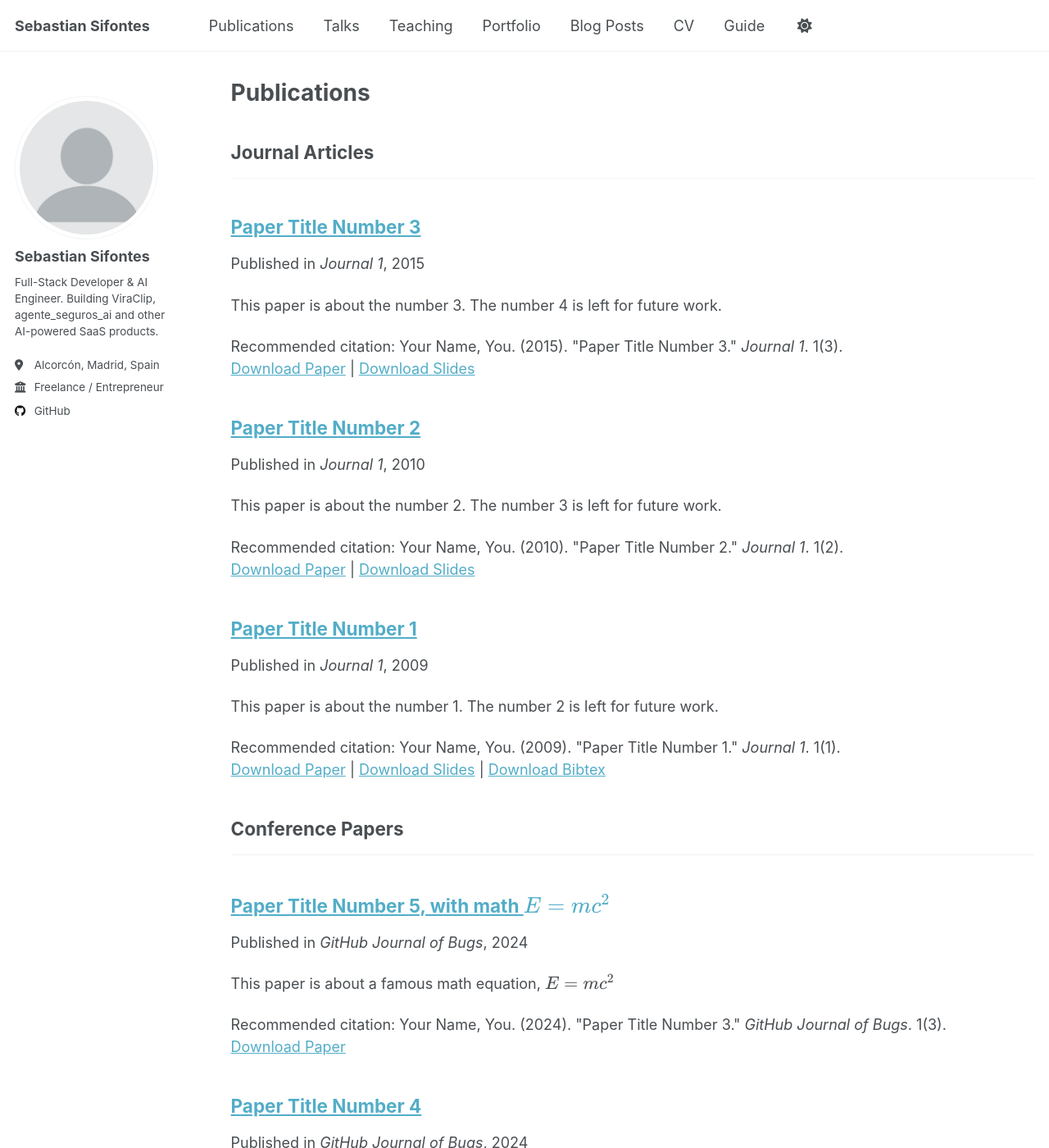
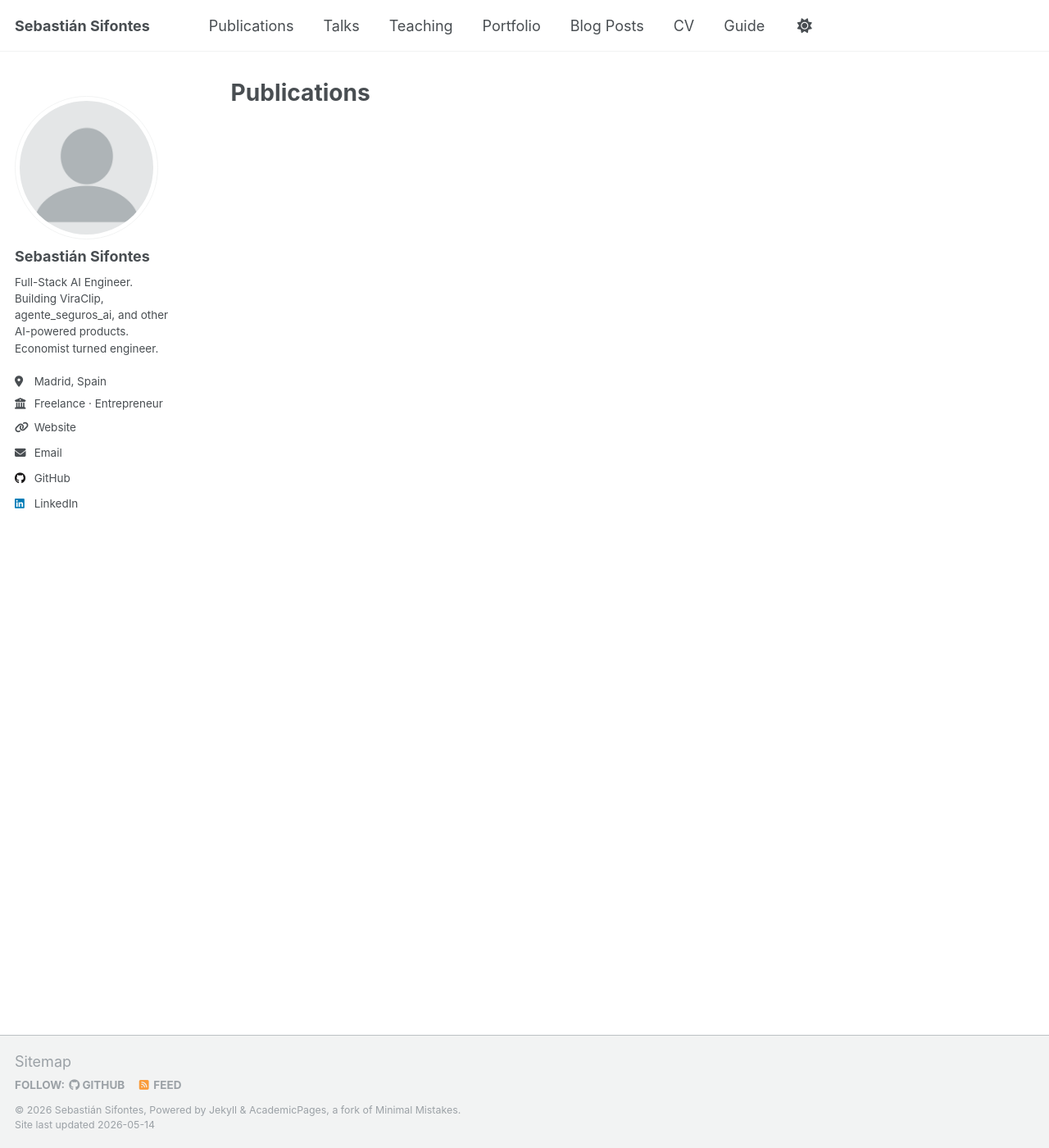
Before and after one commit to sebsv123/sebsv123.github.io, a Jekyll site: the page built from _pages/publications.html, in a window 1280 px wide and 1400 px high. Shown: the whole window at 82% size. Built offline with Jekyll 4.4.1, drawn with Linux system fonts in a browser that asks for light colours; a script that is not in the unit is left out; part of the change alters nothing that is shown; some of the changed text lies outside the part shown.

Commit message:
config: update site metadata, social links, clean academic sections

```diff
--- a/_config.yml
+++ b/_config.yml
@@ -1,159 +1,95 @@
-# Welcome to Jekyll!
-#
-# This config file is meant for settings that affect your entire site, values
-# which you are expected to set up once and rarely need to edit after that.
-# For technical reasons, this file is *NOT* reloaded automatically when you use
-# `jekyll serve -l -H localhost`. If you change this file, please restart the
-# server process.
-
 # Basic Site Settings
 locale                   : "en-US"
 site_theme               : "default"
-title                    : "Sebastian Sifontes"
+title                    : "Sebastián Sifontes"
 title_separator          : "-"
-name                     : &name "Sebastian Sifontes"
-description              : &description "Full-Stack Developer & AI Engineer | Building ViraClip and AI-powered SaaS products"
-url                      : "https://sebsv123.github.io" # the base hostname & protocol for your site e.g. "https://[your GitHub username].github.io" or if you already have some other page hosted on Github then use "https://[your GitHub username].github.io/[Your Repo Name]"
-baseurl                  : "" # the subpath of your site, e.g. "/blog"
+name                     : &name "Sebastián Sifontes"
+description              : &description "Full-Stack AI Engineer · Building production AI systems · Madrid"
+url                      : "https://sebsv123.github.io"
+baseurl                  : ""
 repository               : "sebsv123/sebsv123.github.io"
 
-# Site Author - The following control what appear as part of the author content on the side bar.
-#               If a field is blank the icon and link will not appear, otherwise it will be shown.
-#               Additional customization can be done by editing /_includes/author-profile.html
+# Site Author
 author:
-  # Biographic information
   avatar           : "profile.png"
-  name             : "Sebastian Sifontes"
-  pronouns         : # example: "she/her"
-  bio              : "Full-Stack Developer & AI Engineer. Building ViraClip, agente_seguros_ai and other AI-powered SaaS products."
-  location         : "Alcorcón, Madrid, Spain"
-  employer         : "Freelance / Entrepreneur"
-  uri              : # URL
-  email            : # add your email here
+  name             : "Sebastián Sifontes"
+  pronouns         :
+  bio              : "Full-Stack AI Engineer. Building ViraClip, agente_seguros_ai, and other AI-powered products. Economist turned engineer."
+  location         : "Madrid, Spain"
+  employer         : "Freelance · Entrepreneur"
+  uri              : "https://sebsv123.github.io"
+  email            : "sebastiansvsv@gmail.com"
 
-  # Academic websites
-  academia         : # URL
-  arxiv            : # URL - Update with the correct link to your profile
-  googlescholar    : # URL
-  impactstory      : # URL
-  orcid            : # URL
-  semantic         : # URL
-  pubmed           : # URL
-  researchgate     : # URL
-  scopus           : # URL
+  # Academic (not applicable)
+  academia         :
+  arxiv            :
+  googlescholar    :
+  impactstory      :
+  orcid            :
+  semantic         :
+  pubmed           :
+  researchgate     :
+  scopus           :
 
-  # Repositories and software development
-  bitbucket        : # Username - Update with your username on the site
-  codepen          : # Username
-  dribbble         : # Username
+  # Dev
   github           : "sebsv123"
-  kaggle           : # Username
-  stackoverflow    : # User number or user number and name (i.e., use "1" or "1/jeff-atwood")
+  bitbucket        :
+  codepen          :
+  dribbble         :
+  kaggle           :
+  stackoverflow    :
 
-  # Social media
-  artstation       : # Username
-  bluesky          : # Replace this with your Bluesky username
-  facebook         : # Username
-  flickr           : # Username
-  foursquare       : # Username
-  goodreads        : # Username
-  google_plus      : # Username
-  keybase          : # Username
-  instagram        : # Username
-  lastfm           : # Username
-  linkedin         : # Username
-  mastodon         : # URL
-  medium           : # URL
-  pinterest        : # Username
-  soundcloud       : # Username
-  steam            : # Username
-  telegram         : # URL
-  tumblr           : # Username
-  twitter          : # Username for X / Twitter
-  vine             : # Username
-  weibo            : # Username
-  wikipedia        : # Username
-  xing             : # Username
-  youtube          : # Username
-  zhihu            : # Username
+  # Social
+  linkedin         : "sebastian-sifontes-valentin-752665187"
+  twitter          :
+  instagram        :
+  bluesky          :
+  facebook         :
+  flickr           :
+  foursquare       :
+  goodreads        :
+  keybase          :
+  lastfm           :
+  mastodon         :
+  medium           :
+  pinterest        :
+  soundcloud       :
+  steam            :
+  telegram         :
+  tumblr           :
+  vine             :
+  weibo            :
+  wikipedia        :
+  xing             :
+  youtube          :
+  zhihu            :
 
-# Publication Category - The following the list of publication categories and their headings
+# Publication categories (kept for Jekyll compat)
 publication_category:
-  books:
-    title: 'Books'
   manuscripts:
-    title: 'Journal Articles'
+    title: 'Articles'
   conferences:
     title: 'Conference Papers'
 
 # Site Settings
-teaser                   :  # filename of teaser fallback teaser image placed in /images/, .e.g. "500x300.png"
-breadcrumbs              : false # true, false (default)
+teaser                   :
+breadcrumbs              : false
 words_per_minute         : 160
 future                   : true
-read_more                : "disabled" # if enabled, adds "Read more" links to excerpts
-talkmap_link             : false      #change to true to add link to talkmap on talks page
+read_more                : "disabled"
+talkmap_link             : false
 comments:
-  provider               : # false (default), "disqus", "discourse", "facebook", "google-plus", "staticman", "custom"
-  disqus:
-    shortname            :
-  discourse:
-    server               : # https://meta.discourse.org/t/embedding-discourse-comments-via-javascript/31963 , e.g.: meta.discourse.org
-  facebook:
-    appid                :
-    num_posts            : # 5 (default)
-    colorscheme          : # "light" (default), "dark"
-staticman:
-  allowedFields          : ['name', 'email', 'url', 'message']
-  branch                 : "gh-pages" # "master", "gh-pages"
-  commitMessage          : "New comment."
-  filename               : comment-{@timestamp}
-  format                 : "yml"
-  moderation             : true
-  path                   : "_data/comments/{options.slug}"
-  requiredFields         : ['name', 'email', 'message']
-  transforms:
-    email                : "md5"
-  generatedFields:
-    date:
-      type               : "date"
-      options:
-        format           : "iso8601" # "iso8601" (default), "timestamp-seconds", "timestamp-milliseconds"
-atom_feed:
-  hide                   : false     # change to true to hide the RSS feed in the footer
-  path                   : # blank (default) uses feed.xml
+  provider               : false
 
-
-# SEO Related
+# SEO
 google_site_verification :
 bing_site_verification   :
-alexa_site_verification  :
-yandex_site_verification :
-
-
-# Social Sharing
-twitter:
-  username               : &twitter
-facebook:
-  username               :
-  app_id                 :
-  publisher              :
-og_image                 :  # Social media default site image
-og_description           :  # Social media default site image description
-# For specifying social profiles
-# - https://developers.google.com/structured-data/customize/social-profiles
-social:
-  type                   : # Person or Organization (defaults to Person)
-  name                   : # If the user or organization name differs from the site's name
-  links: # An array of links to social media profiles
-
 
 # Analytics
 analytics:
-  provider               :  "false" # false (default), "google", "google-universal", "google-analytics-4", "custom"
+  provider               : "false"
   google:
     tracking_id          :
-
 
 # Reading Files
 include:
@@ -186,6 +122,9 @@ exclude:
   - Rakefile
   - README
   - tmp
+  - talkmap.ipynb
+  - talkmap_out.ipynb
+  - talkmap.py
   - vendor
 keep_files:
   - .git
@@ -193,14 +132,12 @@ keep_files:
 encoding: "utf-8"
 markdown_ext: "markdown,mkdown,mkdn,mkd,md"
 
-
 # Conversion
 markdown: kramdown
 highlighter: rouge
 lsi: false
 excerpt_separator: "\n\n"
 incremental: false
-
 
 # Markdown Processing
 kramdown:
@@ -213,26 +150,14 @@ kramdown:
   smart_quotes: lsquo,rsquo,ldquo,rdquo
   enable_coderay: false
 
-
-# These settings control the types of collections used by the template
+# Collections — only portfolio active
 collections:
-  teaching:
-    output: true
-    permalink: /:collection/:path/
-  publications:
-    output: true
-    permalink: /:collection/:path/
   portfolio:
     output: true
     permalink: /:collection/:path/
-  talks:
-    output: true
-    permalink: /:collection/:path/
 
-
-# These settings control how pages and collections are included in the site
+# Defaults
 defaults:
-  # _posts
   - scope:
       path: ""
       type: posts
@@ -240,35 +165,15 @@ defaults:
       layout: single
       author_profile: true
       read_time: true
-      comments: true
+      comments: false
       share: true
       related: true
-  # _pages
   - scope:
       path: ""
       type: pages
     values:
       layout: single
       author_profile: true
-  # _teaching
-  - scope:
-      path: ""
-      type: teaching
-    values:
-      layout: single
-      author_profile: true
-      share: true
-      comments: true
-  # _publications
-  - scope:
-      path: ""
-      type: publications
-    values:
-      layout: single
-      author_profile: true
-      share: true
-      comments: true
-  # _portfolio
   - scope:
       path: ""
       type: portfolio
@@ -276,29 +181,15 @@ defaults:
       layout: single
       author_profile: true
       share: true
-      comment: true
-  # _talks
-  - scope:
-      path: ""
-      type: talks
-    values:
-      layout: talk
-      author_profile: true
-      share: true
 
-
-# Sass/SCSS
+# Sass
 sass:
   sass_dir: _sass
-  style: compressed # http://sass-lang.com/documentation/file.SASS_REFERENCE.html#output_style
-
+  style: compressed
 
 # Outputting
 permalink: /:categories/:title/
-# paginate: 5 # amount of posts to show
-# paginate_path: /page:num/
-timezone: Europe/Madrid # http://en.wikipedia.org/wiki/List_of_tz_database_time_zones
-
+timezone: Europe/Madrid
 
 # Plugins
 plugins:
@@ -309,7 +200,6 @@ plugins:
   - jekyll-redirect-from
   - jemoji
 
-# Mimic GitHub Pages with --safe
 whitelist:
   - jekyll-feed
   - jekyll-gist
@@ -318,38 +208,15 @@ whitelist:
   - jekyll-redirect-from
   - jemoji
 
-
 # Archives
-#  Type
-#  - GitHub Pages compatible archive pages built with Liquid ~> type: liquid (default)
-#  - Jekyll Archives plugin archive pages ~> type: jekyll-archives
-#  Path (examples)
-#  - Archive page should exist at path when using Liquid method or you can
-#    expect broken links (especially with breadcrumbs enabled)
-#  - <base_path>/tags/my-awesome-tag/index.html ~> path: /tags/
-#  - <base_path/categories/my-awesome-category/index.html ~> path: /categories/
-#  - <base_path/my-awesome-category/index.html ~> path: /
 category_archive:
   type: liquid
   path: /categories/
 tag_archive:
   type: liquid
   path: /tags/
-# https://github.com/jekyll/jekyll-archives
-# jekyll-archives:
-#   enabled:
-#     - categories
-#     - tags
-#   layouts:
-#     category: archive-taxonomy
-#     tag: archive-taxonomy
-#   permalinks:
-#     category: /categories/:name/
-#     tag: /tags/:name/
-
 
 # HTML Compression
-# - http://jch.penibelst.de/
 compress_html:
   clippings: all
   ignore:
```
